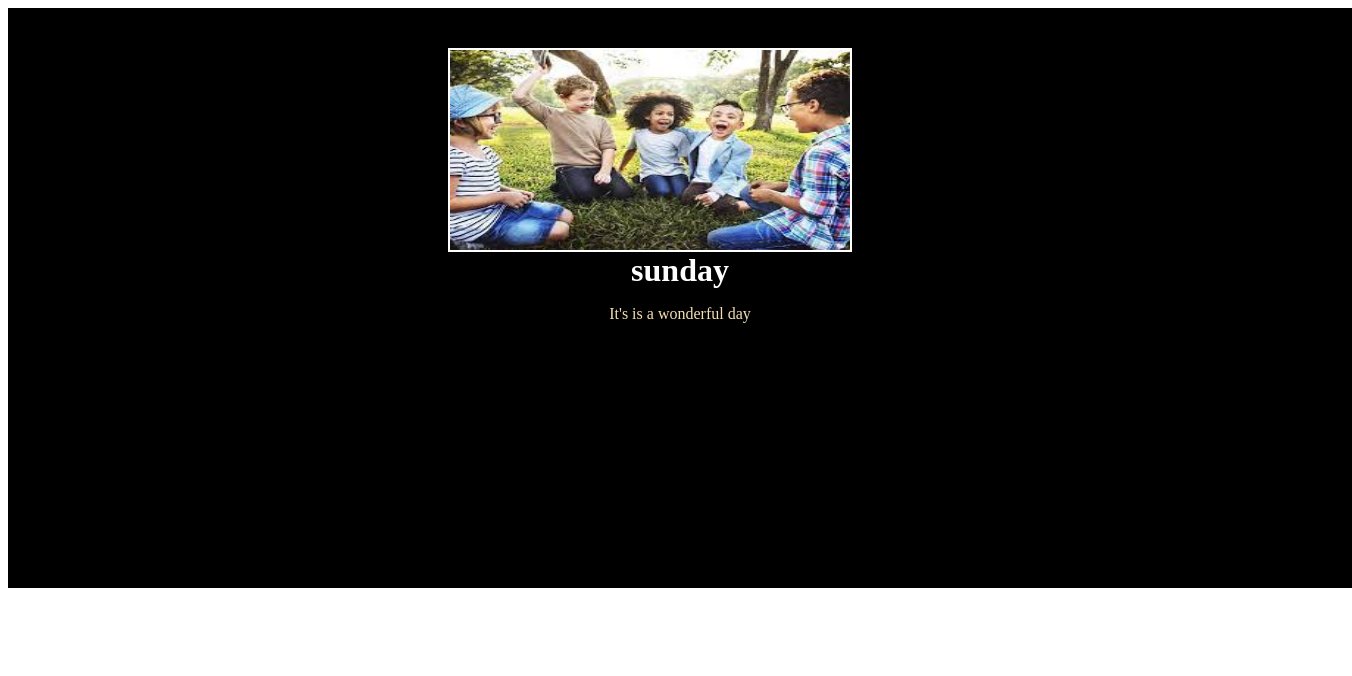
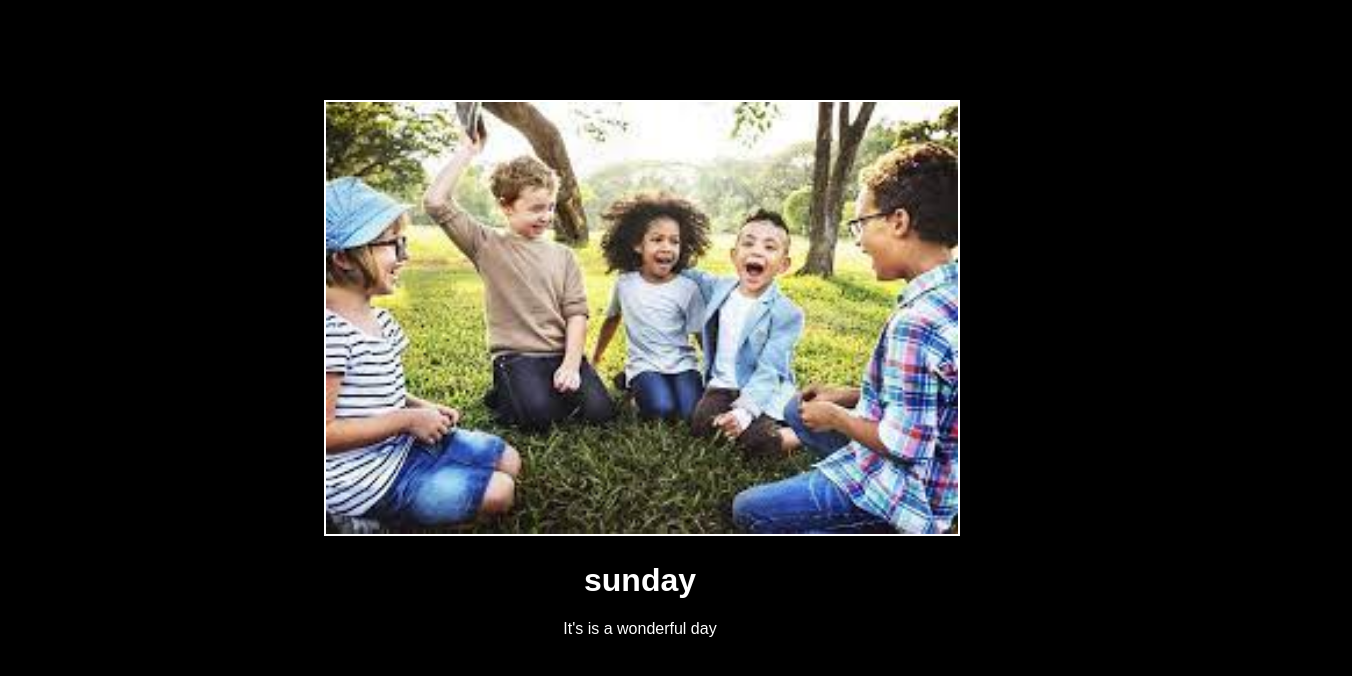
Before and after one commit to subasree55/example, a plain HTML site: page index.html in a window 1280 px wide. Shown: the whole page, 1352 px wide, since content can reach past the window. Drawn offline with Linux system fonts and the light colour scheme.

Commit message:
Update index.html

```diff
--- a/index.html
+++ b/index.html
@@ -4,30 +4,29 @@
     <meta name="viewport" charset="UTF-8">
     <title>css</title>
     <style>
+      body{
+        background-color: black;
+      }
       div{
-        background-color: black;
-        height: 500px;
-        width: 100%;
-        margin: 0;
-        padding: 40px;
+        width: 50%;
+        margin-left: 25%;
+        margin-top: 100px;
+        color: white;
+        text-align: center;
+        font-family: Arial, Helvetica, sans-serif;
       }
       img{
         border: 2px solid white;
-        width: 400px;
-        height: 200px;
-        display: block;
-        margin-left: 400px;
-
+        width: 100%;
       }
     </style>
   </head>
   <body>
     <div>
       <img src="./fun3.jpg"/>
-      <h1 style="color: white; text-align: center;margin: 0;">
-        sunday
+      <h1>sunday
       </h1>
-      <p style="color: wheat;text-align: center;">It's is a wonderful day</p>
+      <p >It's is a wonderful day</p>
     </div>
   </body>
 </html>
```
